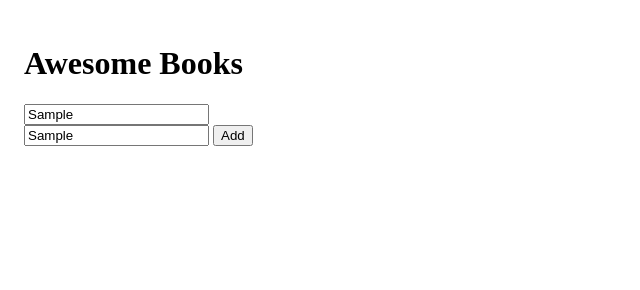
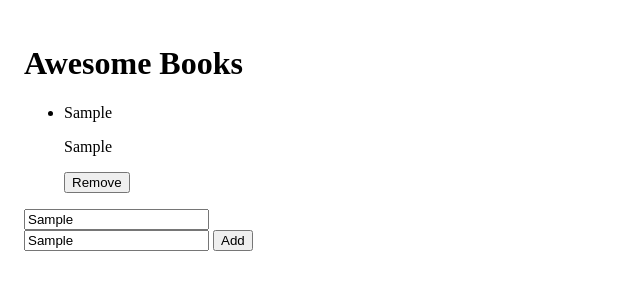
Before and after one commit to Daf98/awesomeBooks, a plain HTML site: page index.html in a window 1280 px wide. Both pictures are taken after typing "Sample", "Sample" into the empty fields and a click on the button "Add". Shown: the whole page, without its empty margins (0-640 px from the left). Drawn offline with Linux system fonts and the light colour scheme.

Commit message:
Update Refactoring of function with class

```diff
--- a/index.js
+++ b/index.js
@@ -19,16 +19,23 @@ class Store {
     localStorage.setItem('books', stringedBooks);
   }
 }
+let bookArray = Store.getBooks();
+console.log(bookArray)
 // BOOKS //
 class Books {
   constructor(bookTitle, bookAuthor) {
+    this.bookTitle = bookTitle;
+    this.bookAuthor = bookAuthor;
+    // Create actual array
+  }
+
+  /* constructor(bookTitle, bookAuthor) {
     bookTitle.value = this.titleValue;
     bookAuthor.value = this.authorValue;
 
     // Create actual array
     this.bookArray = Store.getBooks();
-  }
-
+  } */
 
   // Create new id for each book
   static createId() {
@@ -40,17 +47,21 @@ class Books {
 
   // Create a function that adds books
   static addData(e) {
+    e.preventDefault();
+    this.bookTitle = bookTitle.value;
+    this.bookAuthor=bookAuthor.value;
+    let title = this.bookTitle;
+    let author = this.bookAuthor;
 
-    e.preventDefault();
-    const titleValue = bookTitle.value;
-    const authorValue = bookAuthor.value;
+    /* const titleValue = bookTitle.value;
+    const authorValue = bookAuthor.value; */
     let book = {
-      titleValue,
-      authorValue,
+      title,
+      author,
       id: Books.createId(),
     };
-    this.bookArray.push(book);
-    bookList.insertAdjacentHTML('beforeend', genBookMarkup(book));
+    bookArray.push(book);
+    bookList.insertAdjacentHTML('beforeend', Render.genBookMarkup(book));
     Store.storeBooks();
     return bookArray;
   }
@@ -70,20 +81,20 @@ class Render {
 
   static genBookMarkup({
     id,
-    titleValue,
-    authorValue,
+    title,
+    author,
   }) {
-    return `<li id=${id}><p class="book_title">${titleValue}</p>
-    <p class="book_author">${authorValue}</p>
-    <button class="removeButton" onclick="removeBook(${id})">Remove</button></li>`;
+    return `<li id=${id}><p class="book_title">${title}</p>
+    <p class="book_author">${author}</p>
+    <button class="removeButton" onclick="Books.removeBook(${id})">Remove</button></li>`;
   }
   // Create a function that renders the data
   static renderData() {
     let singleBook = '';
-    Books.bookArray.forEach((book) => {
-      singleBook += genBookMarkup(book);
+    bookArray.forEach((book) => {
+      singleBook += Render.genBookMarkup(book);
     });
     bookList.innerHTML = singleBook;
   }
 }
-// Render.renderData();
+Render.renderData();
```
Also changed, not shown: index.html (+0 -6 lines).
